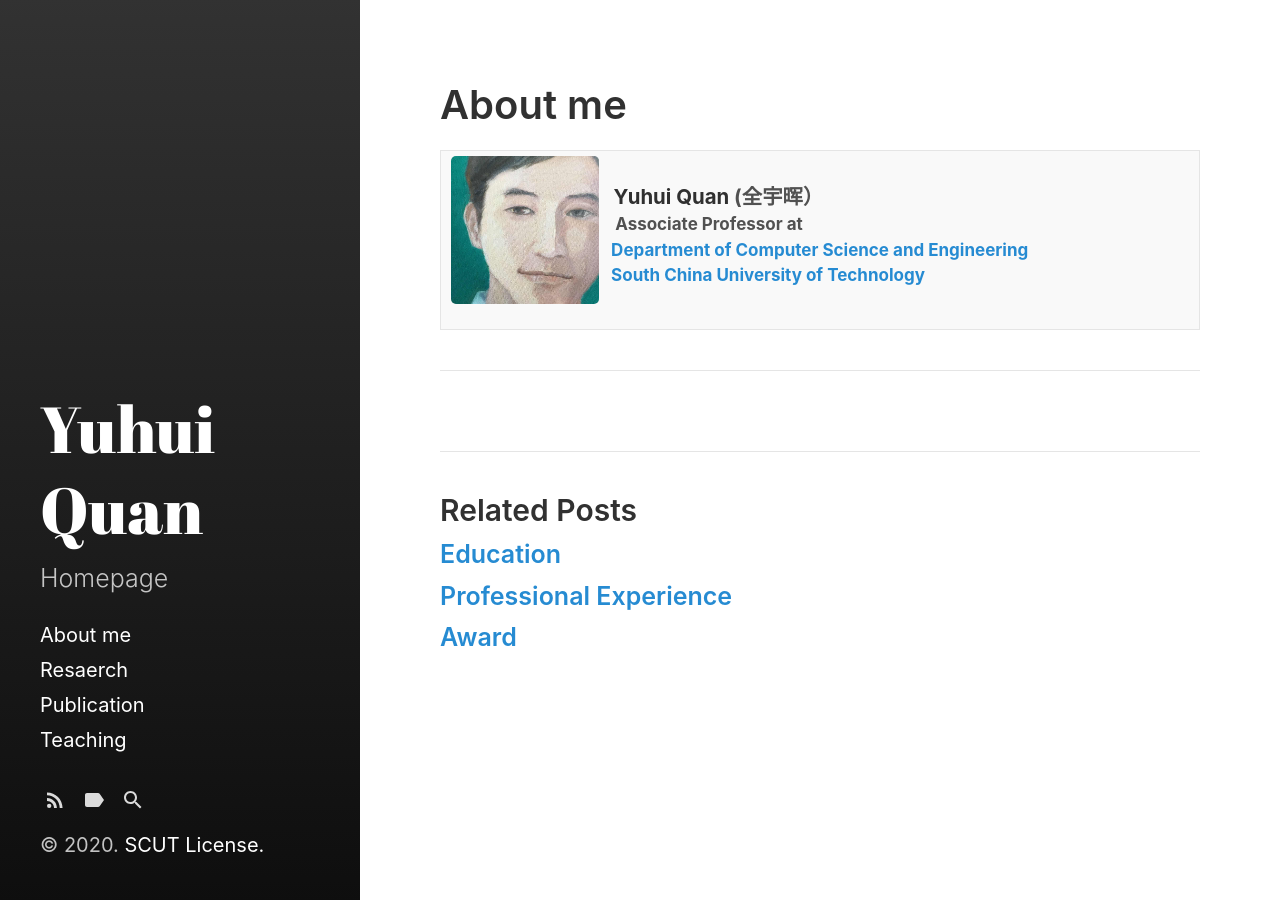
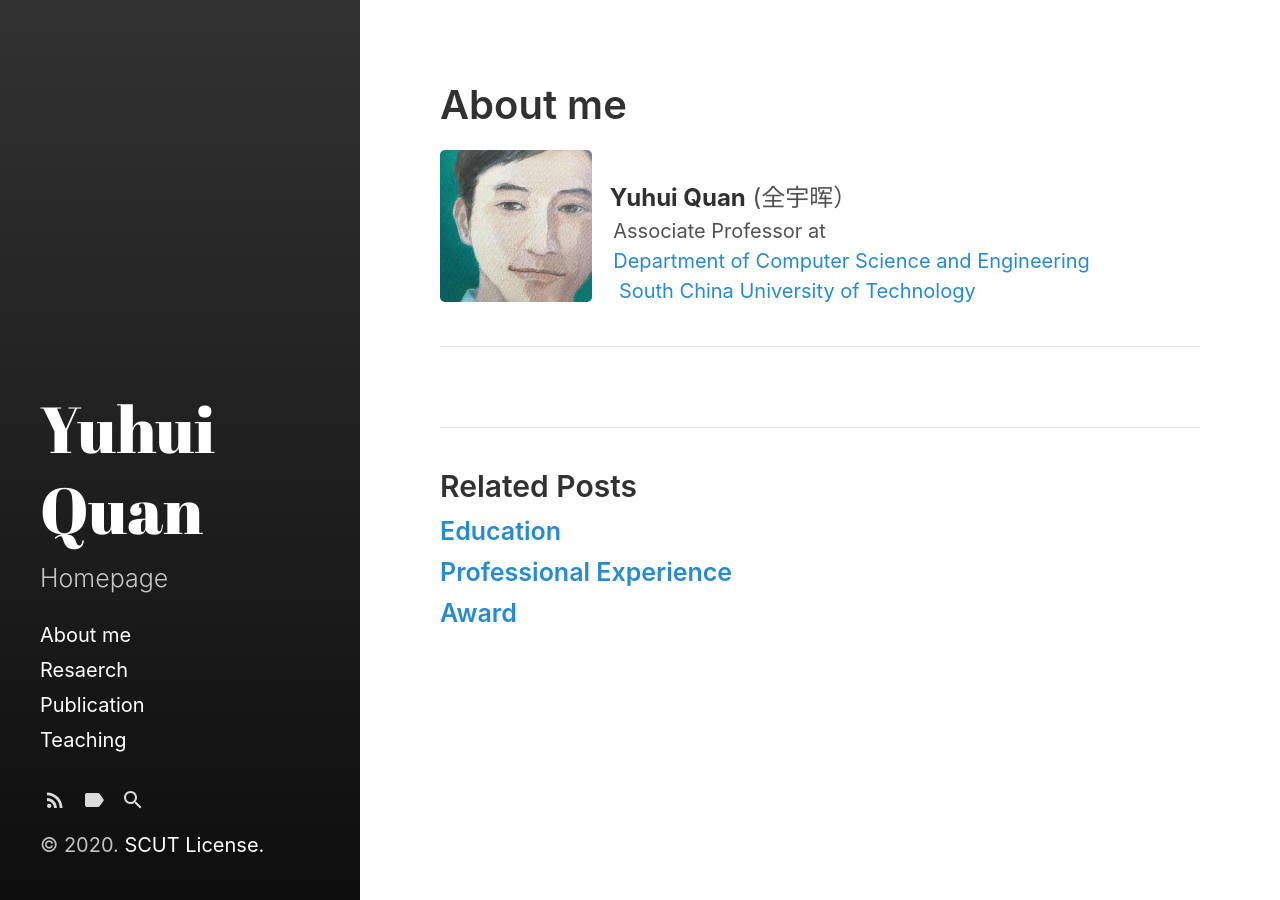
Before and after one commit to Dofboom/Dofboom.github.io, a Jekyll site: the page built from _posts/2020-5-30-resume.md, in a window 1280 px wide. Built offline with Jekyll 4.4.1, drawn with Linux system fonts in a browser that asks for light colours.

Commit message:
Update 2020-5-30-resume.md

```diff
--- a/_posts/2020-5-30-resume.md
+++ b/_posts/2020-5-30-resume.md
@@ -4,15 +4,13 @@ title: About me
 excerpt_separator:  <!--more-->
 ---
 
-<div class="entry-content">
-<table>
+
 <tbody>
 <tr>
 <th><div style="flexbox"><img src="https://github.com/Dofboom/Dofboom.github.io/raw/master/images/2.jpg" alt="" align="left" style="width:20%;height:auto" /></div><br />
 <span style="font-size: 120%;"><strong> &ensp; Yuhui Quan</strong> (全宇晖） </span><br />
-<span style="font-size: 100%;">&ensp; &nbsp;Associate Professor at <a href="http://www.scut.edu.cn/cs/"><br> &ensp; Department of Computer Science and Engineering</a></span><br />
-<span style="font-size: 100%;"> <a href="https://www.scut.edu.cn">&ensp;  South China University of Technology</a><br />
+<span style="font-size: 100%;">&ensp; &nbsp;Associate Professor at <a href="http://www.scut.edu.cn/cs/"><br> &ensp;&nbsp; Department of Computer Science and Engineering</a></span><br />
+<span style="font-size: 100%;"> <a href="https://www.scut.edu.cn">&ensp; &nbsp; South China University of Technology</a><br />
 </span></th>
 </tr>
 </tbody>
-</table>
```
